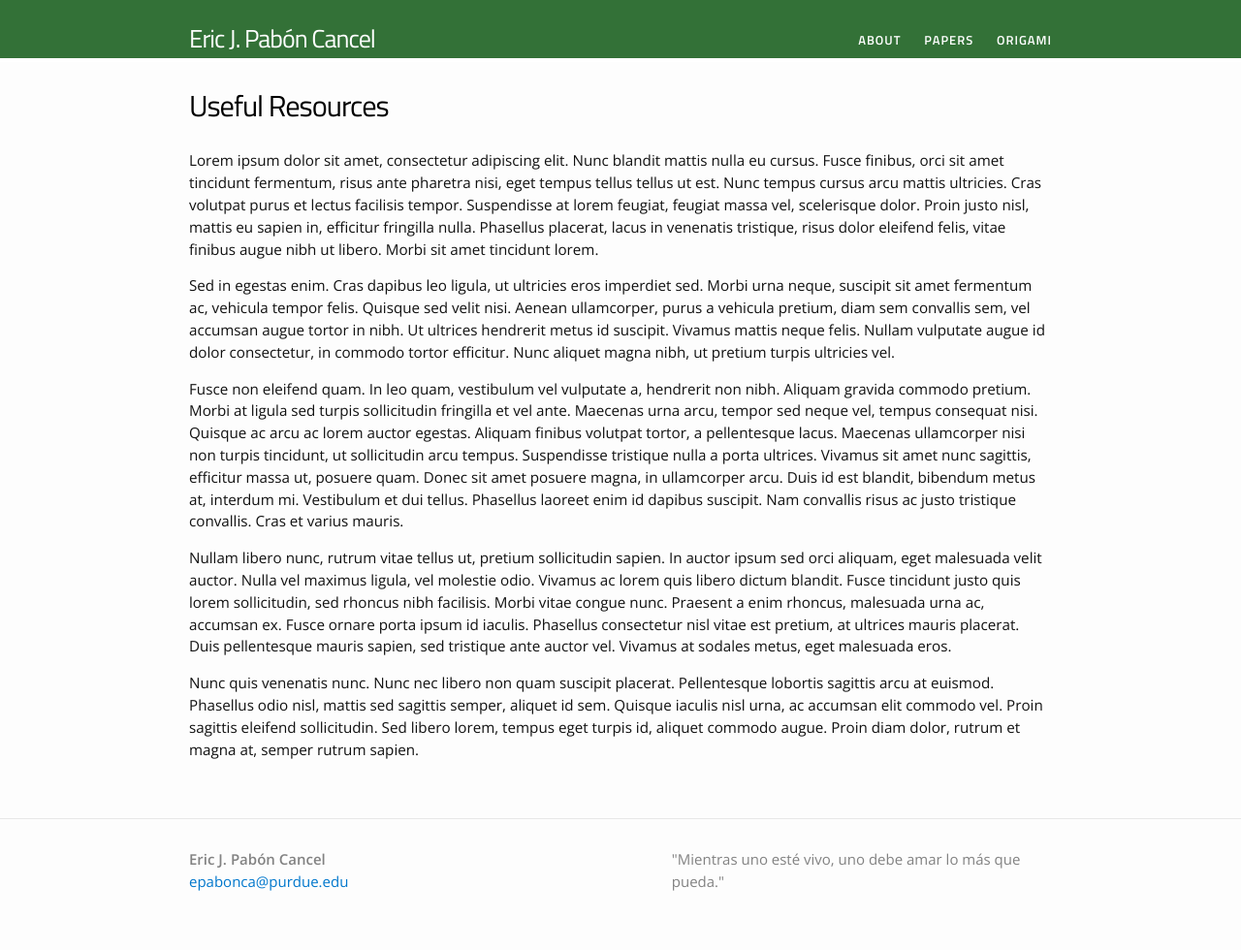
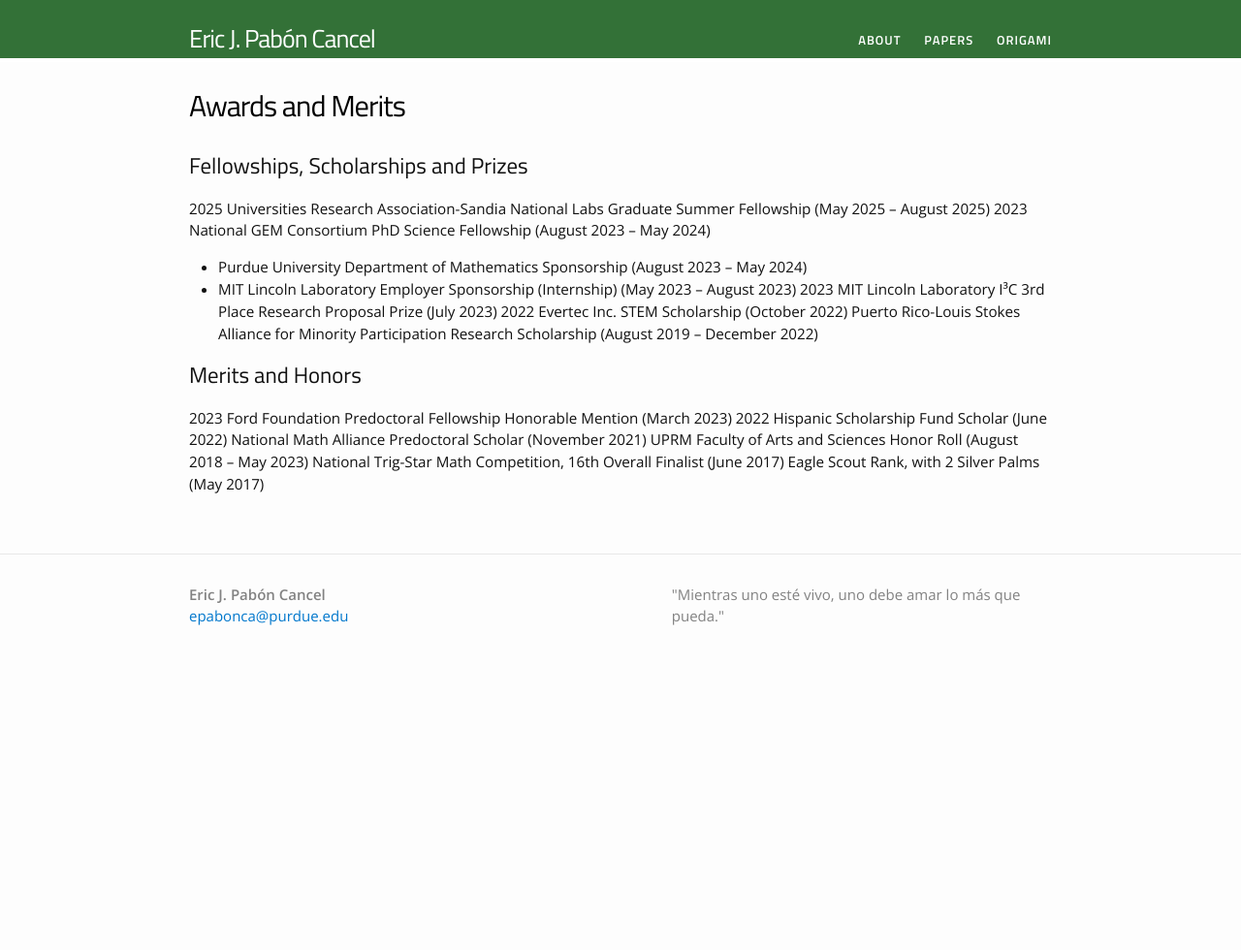
Before and after one commit to ejpaboncancel/ejpabon.github.io, a Jekyll site: the page built from resources.md, in a window 1280 px wide. Shown: the whole page at 97% size. Built offline with Jekyll 4.4.1, drawn with Linux system fonts in a browser that asks for light colours; after the commit the page ends 900 px from its top, so only the background shows below that.

Commit message:
Update resources.md

```diff
--- a/resources.md
+++ b/resources.md
@@ -1,15 +1,22 @@
 ---
 layout: page
-title: Useful Resources
-permalink: /resources/
+title: Awards and Merits
+permalink: /awards/
 ---
 
-Lorem ipsum dolor sit amet, consectetur adipiscing elit. Nunc blandit mattis nulla eu cursus. Fusce finibus, orci sit amet tincidunt fermentum, risus ante pharetra nisi, eget tempus tellus tellus ut est. Nunc tempus cursus arcu mattis ultricies. Cras volutpat purus et lectus facilisis tempor. Suspendisse at lorem feugiat, feugiat massa vel, scelerisque dolor. Proin justo nisl, mattis eu sapien in, efficitur fringilla nulla. Phasellus placerat, lacus in venenatis tristique, risus dolor eleifend felis, vitae finibus augue nibh ut libero. Morbi sit amet tincidunt lorem.
+## Fellowships, Scholarships and Prizes
+2025 Universities Research Association-Sandia National Labs Graduate Summer Fellowship (May 2025 – August 2025)
+2023 National GEM Consortium PhD Science Fellowship (August 2023 – May 2024)
+ - Purdue University Department of Mathematics Sponsorship (August 2023 – May 2024)
+ - MIT Lincoln Laboratory Employer Sponsorship (Internship) (May 2023 – August 2023)
+2023 MIT Lincoln Laboratory I³C 3rd Place Research Proposal Prize (July 2023)
+2022 Evertec Inc. STEM Scholarship (October 2022)
+Puerto Rico-Louis Stokes Alliance for Minority Participation Research Scholarship (August 2019 – December 2022)
 
-Sed in egestas enim. Cras dapibus leo ligula, ut ultricies eros imperdiet sed. Morbi urna neque, suscipit sit amet fermentum ac, vehicula tempor felis. Quisque sed velit nisi. Aenean ullamcorper, purus a vehicula pretium, diam sem convallis sem, vel accumsan augue tortor in nibh. Ut ultrices hendrerit metus id suscipit. Vivamus mattis neque felis. Nullam vulputate augue id dolor consectetur, in commodo tortor efficitur. Nunc aliquet magna nibh, ut pretium turpis ultricies vel.
-
-Fusce non eleifend quam. In leo quam, vestibulum vel vulputate a, hendrerit non nibh. Aliquam gravida commodo pretium. Morbi at ligula sed turpis sollicitudin fringilla et vel ante. Maecenas urna arcu, tempor sed neque vel, tempus consequat nisi. Quisque ac arcu ac lorem auctor egestas. Aliquam finibus volutpat tortor, a pellentesque lacus. Maecenas ullamcorper nisi non turpis tincidunt, ut sollicitudin arcu tempus. Suspendisse tristique nulla a porta ultrices. Vivamus sit amet nunc sagittis, efficitur massa ut, posuere quam. Donec sit amet posuere magna, in ullamcorper arcu. Duis id est blandit, bibendum metus at, interdum mi. Vestibulum et dui tellus. Phasellus laoreet enim id dapibus suscipit. Nam convallis risus ac justo tristique convallis. Cras et varius mauris.
-
-Nullam libero nunc, rutrum vitae tellus ut, pretium sollicitudin sapien. In auctor ipsum sed orci aliquam, eget malesuada velit auctor. Nulla vel maximus ligula, vel molestie odio. Vivamus ac lorem quis libero dictum blandit. Fusce tincidunt justo quis lorem sollicitudin, sed rhoncus nibh facilisis. Morbi vitae congue nunc. Praesent a enim rhoncus, malesuada urna ac, accumsan ex. Fusce ornare porta ipsum id iaculis. Phasellus consectetur nisl vitae est pretium, at ultrices mauris placerat. Duis pellentesque mauris sapien, sed tristique ante auctor vel. Vivamus at sodales metus, eget malesuada eros.
-
-Nunc quis venenatis nunc. Nunc nec libero non quam suscipit placerat. Pellentesque lobortis sagittis arcu at euismod. Phasellus odio nisl, mattis sed sagittis semper, aliquet id sem. Quisque iaculis nisl urna, ac accumsan elit commodo vel. Proin sagittis eleifend sollicitudin. Sed libero lorem, tempus eget turpis id, aliquet commodo augue. Proin diam dolor, rutrum et magna at, semper rutrum sapien.
+## Merits and Honors
+2023 Ford Foundation Predoctoral Fellowship Honorable Mention (March 2023)
+2022 Hispanic Scholarship Fund Scholar (June 2022)
+National Math Alliance Predoctoral Scholar (November 2021)
+UPRM Faculty of Arts and Sciences Honor Roll (August 2018 – May 2023)
+National Trig-Star Math Competition, 16th Overall Finalist (June 2017)
+Eagle Scout Rank, with 2 Silver Palms (May 2017)
```
